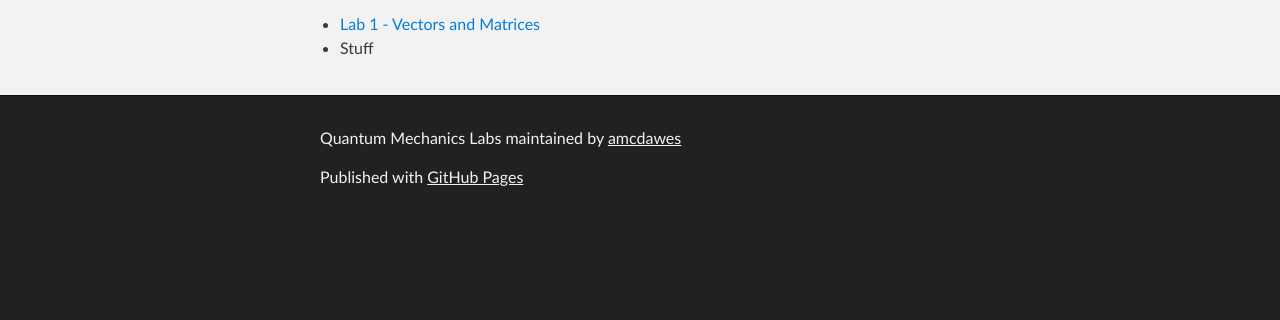
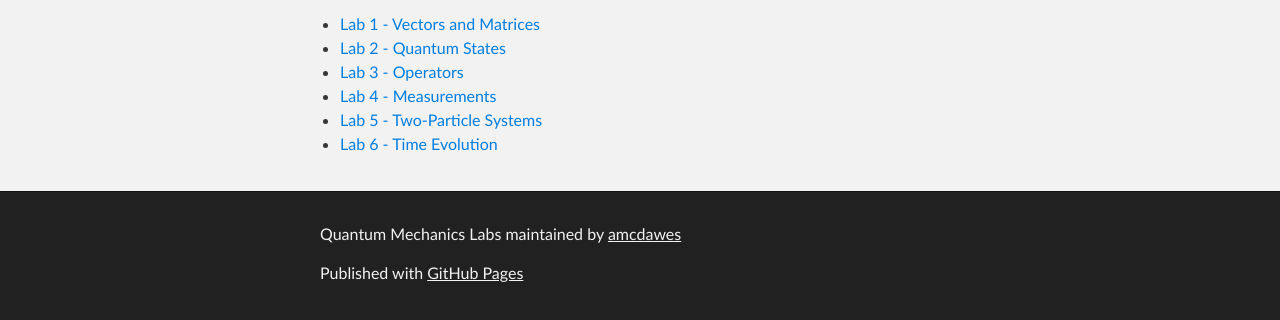
Before and after one commit to amcdawes/QMlabs, a plain HTML site: page index.html in a window 1280 px wide. Shown: the part 501-821 px from the top of the page. Before the commit the page ends 800 px from the top, so only its background shows below. Drawn offline with Linux system fonts and the light colour scheme.

Commit message:
added links

```diff
--- a/index.html
+++ b/index.html
@@ -38,7 +38,11 @@
 
 <ul>
     <li><a href="http://nbviewer.ipython.org/github/amcdawes/QMlabs/blob/master/Lab%201%20-%20Vectors%20and%20Matrices%20-%20Solutions.ipynb">Lab 1 - Vectors and Matrices</a></li>
-    <li>Stuff</li>
+    <li><a href="http://nbviewer.ipython.org/github/amcdawes/QMlabs/blob/master/Lab%202%20-%20Quantum%20States.ipynb">Lab 2 - Quantum States</a></li>
+    <li><a href="http://nbviewer.ipython.org/github/amcdawes/QMlabs/blob/master/Lab%203%20-%20Operators.ipynb">Lab 3 - Operators</a></li>
+    <li><a href="http://nbviewer.ipython.org/github/amcdawes/QMlabs/blob/master/Lab%204%20-%20Measurements.ipynb">Lab 4 - Measurements</a></li>
+    <li><a href="http://nbviewer.ipython.org/github/amcdawes/QMlabs/blob/master/Lab%205%20-%20Two-particle%20systems.ipynb">Lab 5 - Two-Particle Systems</a></li>
+    <li><a href="http://nbviewer.ipython.org/github/amcdawes/QMlabs/blob/master/Lab%206%20-%20Time%20Evolution.ipynb">Lab 6 - Time Evolution</a></li>
 </ul>
       </section>
     </div>
```
